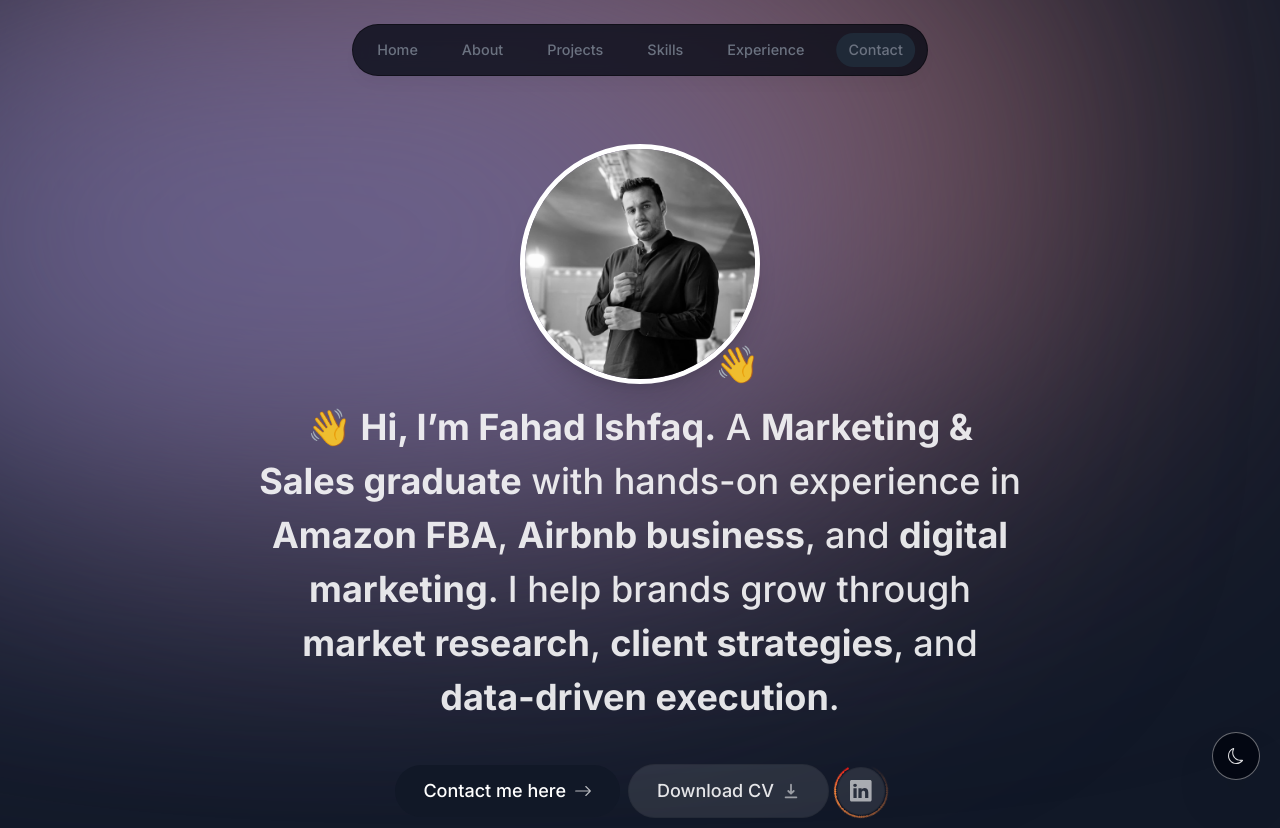
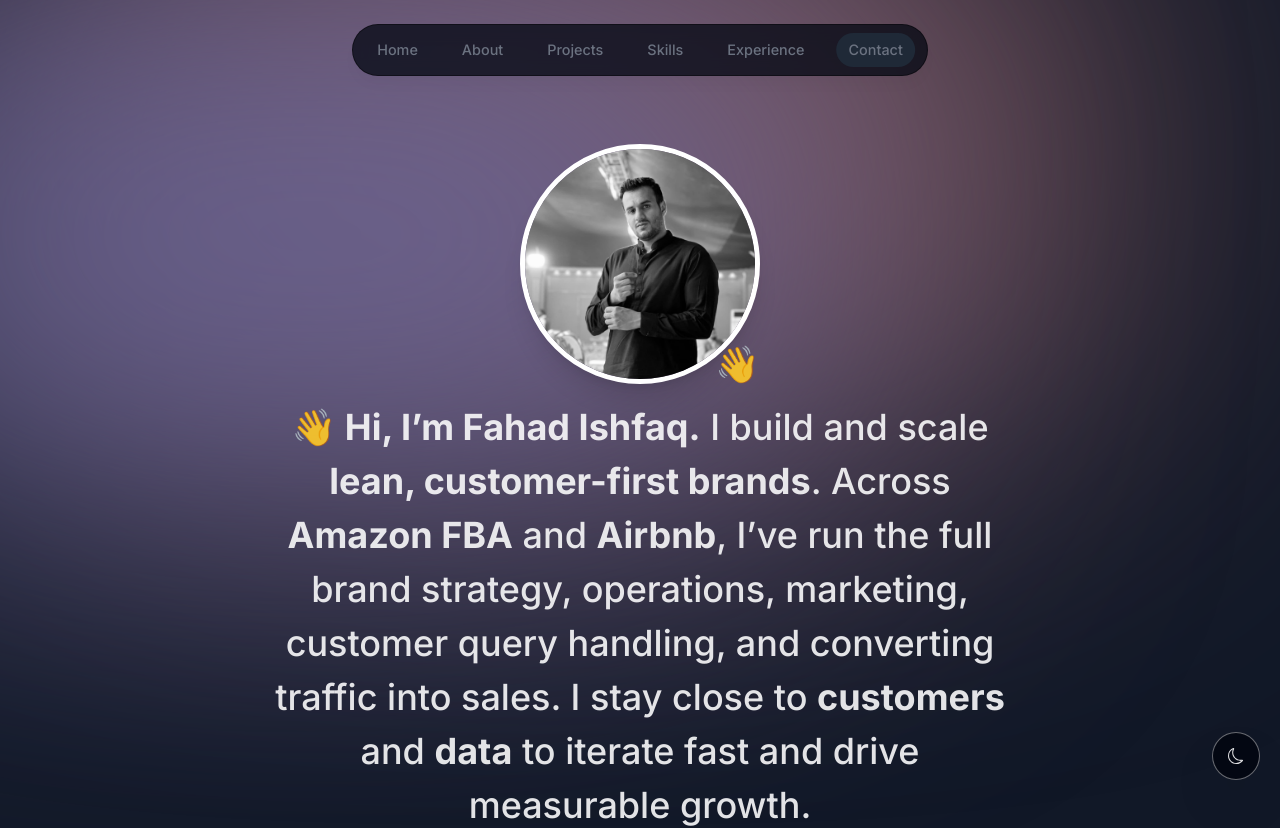
Before and after one commit to fahadishfaqmalik/Website, a Next.js app: page / in a window 1280 px wide. Shown: the top 828 px of the page. Built offline with nearby package versions, Linux system fonts and the light colour scheme.

Commit message:
intro changed

```diff
--- a/components/intro.tsx
+++ b/components/intro.tsx
@@ -63,14 +63,15 @@
         initial={{ opacity: 0, y: 100 }}
         animate={{ opacity: 1, y: 0 }}
       >
-        <span className="font-bold">👋 Hi, I’m Fahad Ishfaq.</span> A{" "}
-        <span className="font-bold">Marketing & Sales graduate</span> with
-        hands-on experience in <span className="font-bold">Amazon FBA</span>,{" "}
-        <span className="font-bold">Airbnb business</span>, and{" "}
-        <span className="font-bold">digital marketing</span>. I help brands grow
-        through <span className="font-bold">market research</span>,{" "}
-        <span className="font-bold">client strategies</span>, and{" "}
-        <span className="font-bold">data-driven execution</span>.
+        <span className="font-bold">👋 Hi, I’m Fahad Ishfaq.</span> I build and
+        scale <span className="font-bold">lean, customer-first brands</span>.
+        Across <span className="font-bold">Amazon FBA</span> and{" "}
+        <span className="font-bold">Airbnb</span>, I’ve run the full brand
+        strategy, operations, marketing, customer query handling, and converting
+        traffic into sales. I stay close to{" "}
+        <span className="font-bold">customers</span> and{" "}
+        <span className="font-bold">data</span> to iterate fast and drive
+        measurable growth.
       </motion.h1>
 
       <motion.div
```
